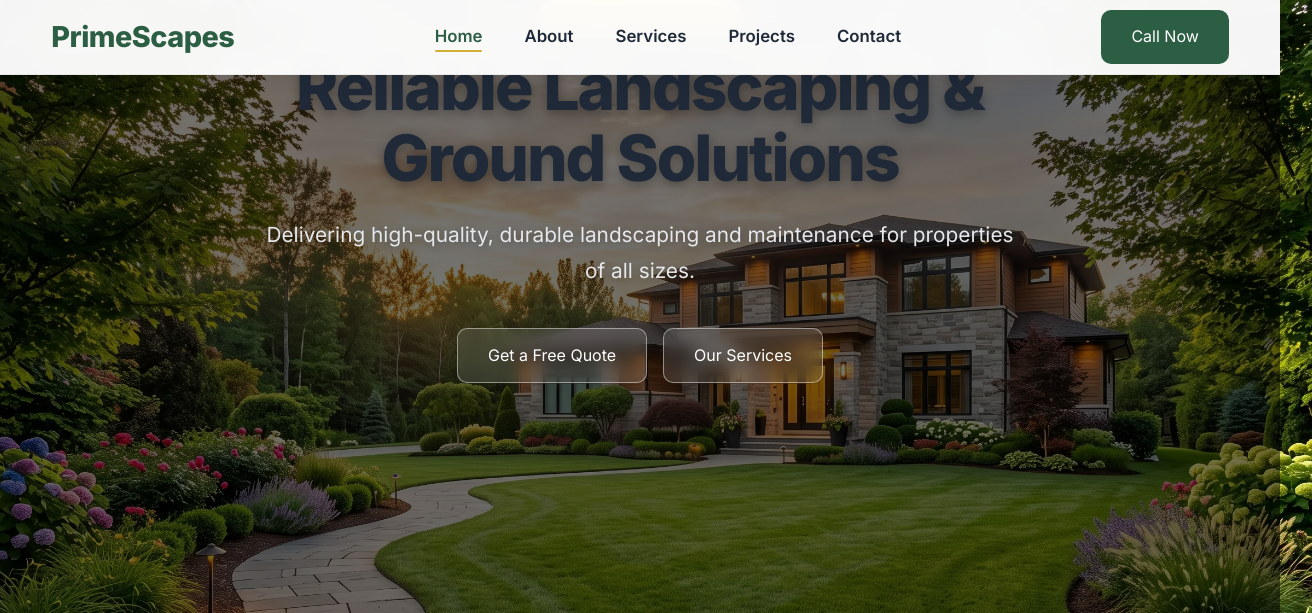
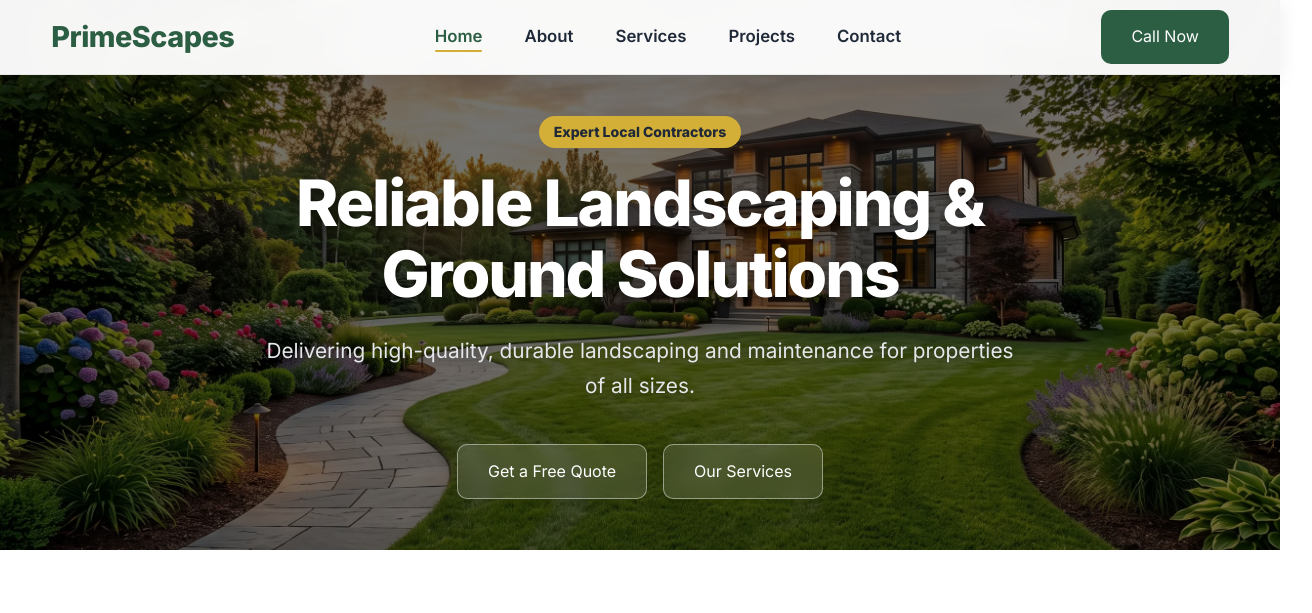
Before and after one commit to Sachin-P-8825/primescapes, a plain HTML site: page index.html in a window 1280 px wide. Shown: the top 613 px of the page, 1312 px wide, since content can reach past the window. Drawn offline with Linux system fonts and the light colour scheme.

Commit message:
Update index.html

```diff
--- a/index.html
+++ b/index.html
@@ -15,7 +15,7 @@ href="https://cdnjs.cloudflare.com/ajax/libs/font-awesome/6.7.2/css/all.min.css"
 <div id="header-placeholder"></div>
 
 <main>
-<section class="home-hero">
+<section class="hero home-hero">
     <img
         src="images/hero-bg.webp"
         alt="Professional Landscaping"
```
